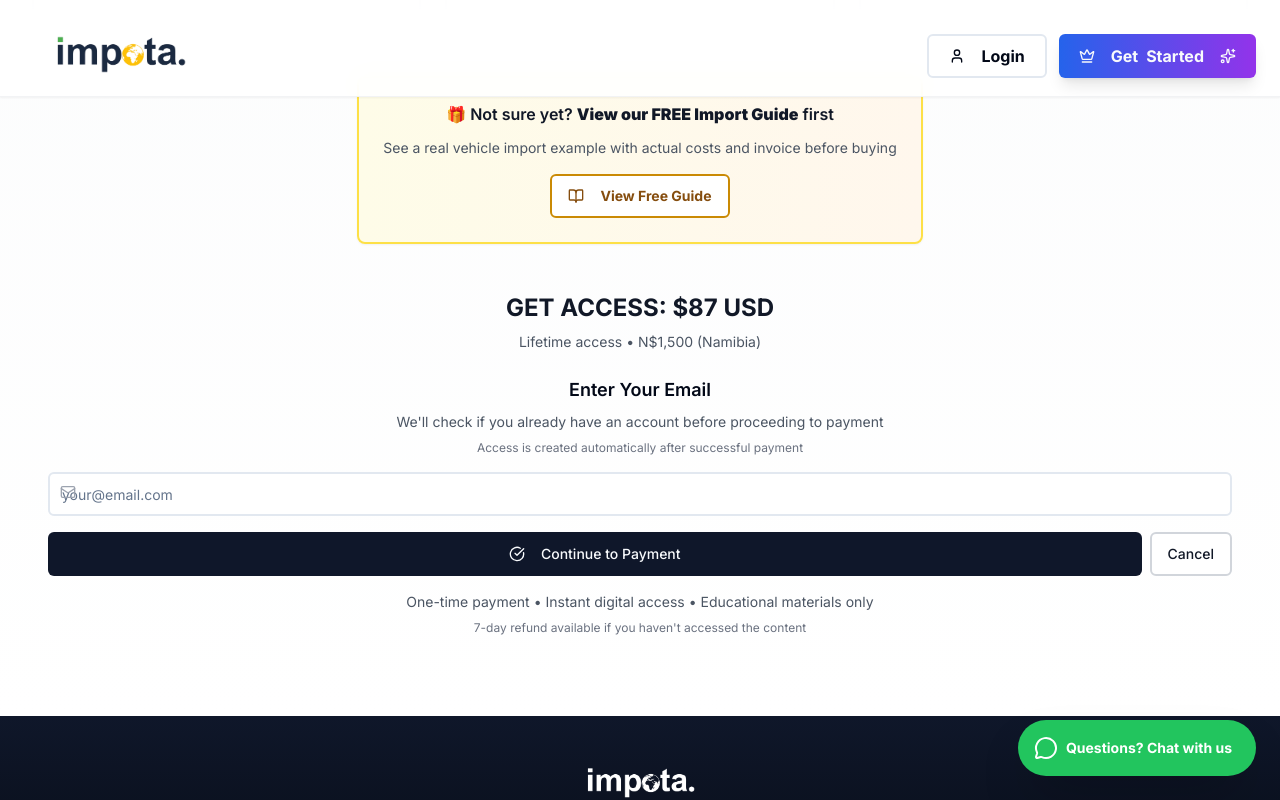
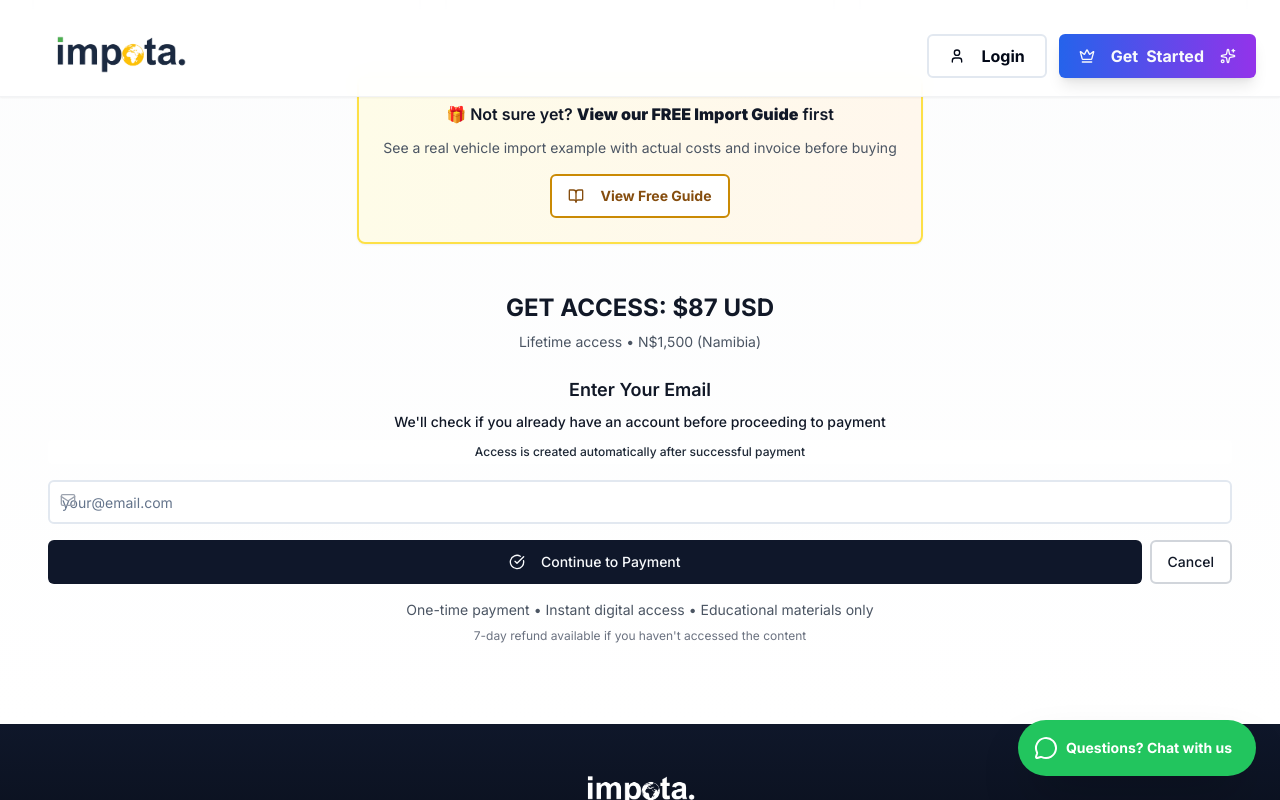
Before and after one commit to Mvula88/calculator, a Next.js app: page / in a window 1280 px wide. Both pictures are taken after a click on the button "Get Lifetime Access - $87 USD". Shown: the part 2468-3268 px from the top of the page. Built offline with nearby package versions, Linux system fonts and the light colour scheme; no server answers.

Commit message:
Improve text visibility in email verification modal

```diff
--- a/components/validated-checkout-button.tsx
+++ b/components/validated-checkout-button.tsx
@@ -153,11 +153,11 @@ export default function ValidatedCheckoutButton({
     return (
       <div className="space-y-4">
         <div className="space-y-2">
-          <h3 className="font-semibold text-lg">Enter Your Email</h3>
-          <p className="text-sm text-gray-600">
+          <h3 className="font-semibold text-lg text-gray-900">Enter Your Email</h3>
+          <p className="text-sm text-gray-900 font-medium">
             We'll check if you already have an account before proceeding to payment
           </p>
-          <p className="text-xs text-gray-500">
+          <p className="text-xs text-gray-800 font-medium bg-white/80 px-2 py-1 rounded">
             Access is created automatically after successful payment
           </p>
         </div>
```
